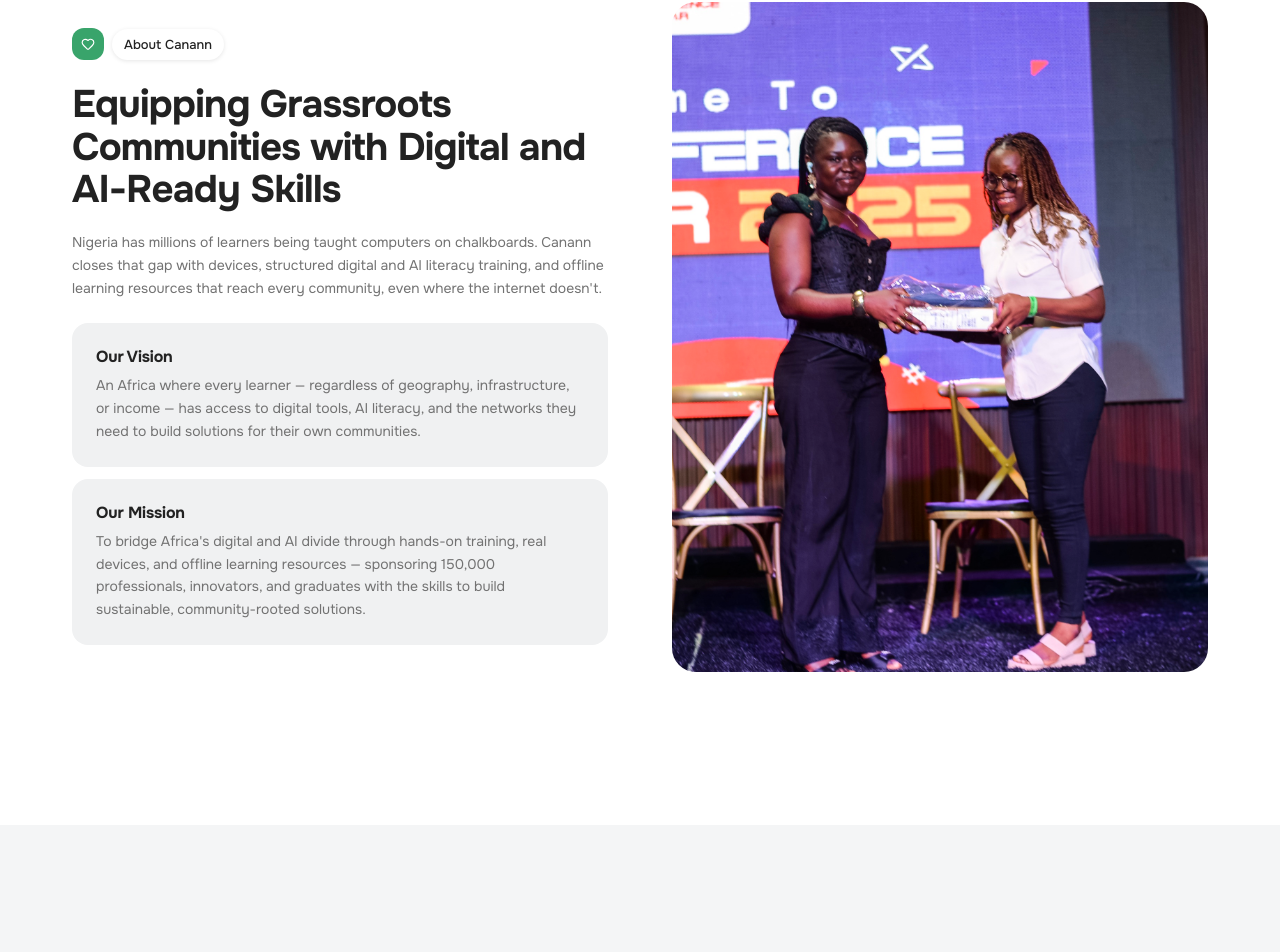
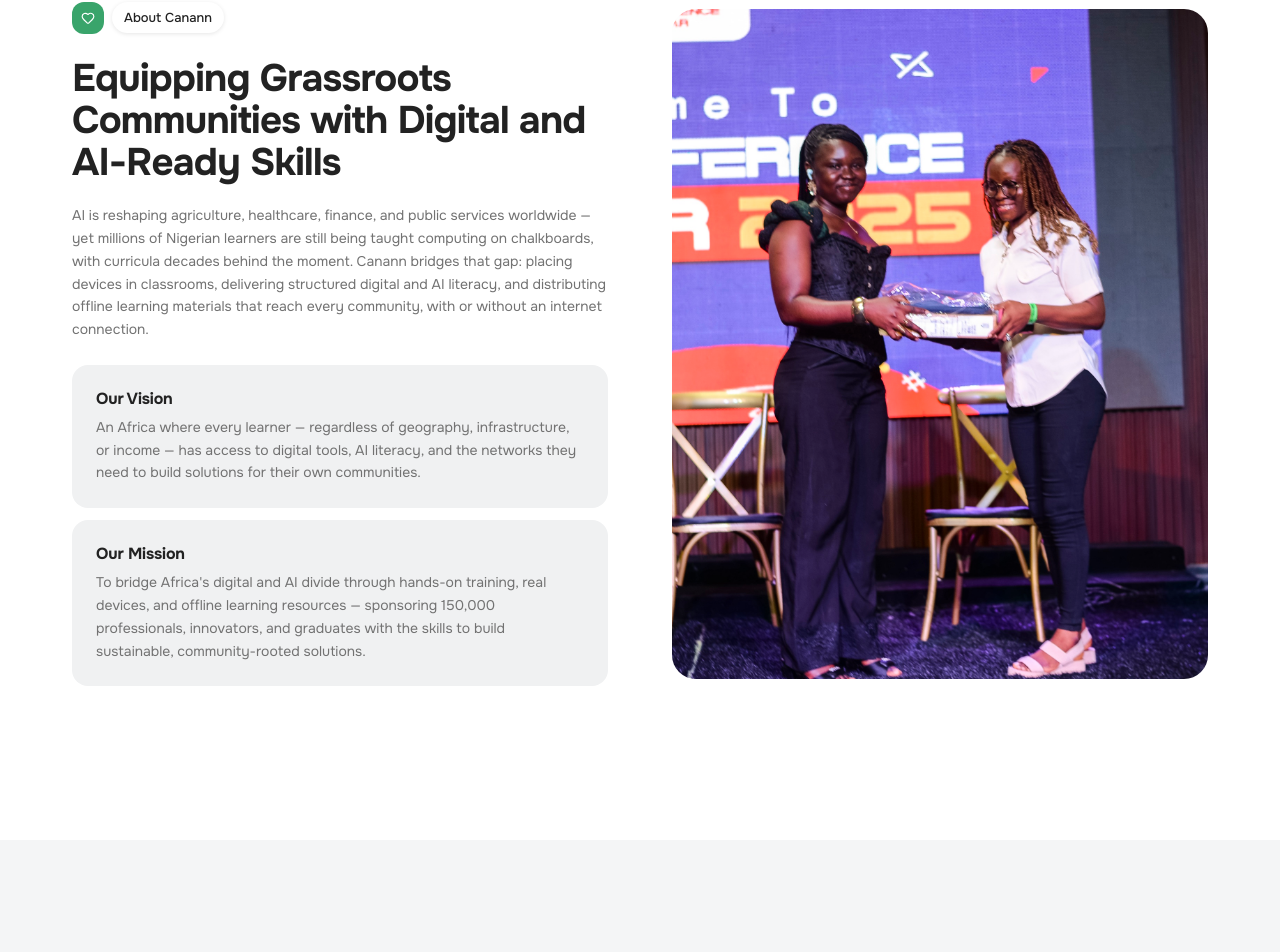
Before and after one commit to teelda/canann-ng, a Next.js app: page /about-us in a window 1280 px wide. Shown: the part 832-1784 px from the top of the page. Built offline with nearby package versions, Linux system fonts and the light colour scheme; no server answers.

Commit message:
Update: rephrase About Us AI gap paragraph

```diff
--- a/app/about-us/page.tsx
+++ b/app/about-us/page.tsx
@@ -198,7 +198,7 @@ export default function AboutUsPage() {
                 className="mt-5 leading-relaxed"
                 style={{ fontSize: "14px", color: "var(--muted)", fontWeight: 400 }}
               >
-                Nigeria has millions of learners being taught computers on chalkboards. Canann closes that gap with devices, structured digital and AI literacy training, and offline learning resources that reach every community, even where the internet doesn&apos;t.
+                AI is reshaping agriculture, healthcare, finance, and public services worldwide — yet millions of Nigerian learners are still being taught computing on chalkboards, with curricula decades behind the moment. Canann bridges that gap: placing devices in classrooms, delivering structured digital and AI literacy, and distributing offline learning materials that reach every community, with or without an internet connection.
               </p>
               <div className="mt-6 space-y-3">
                 {[
```
